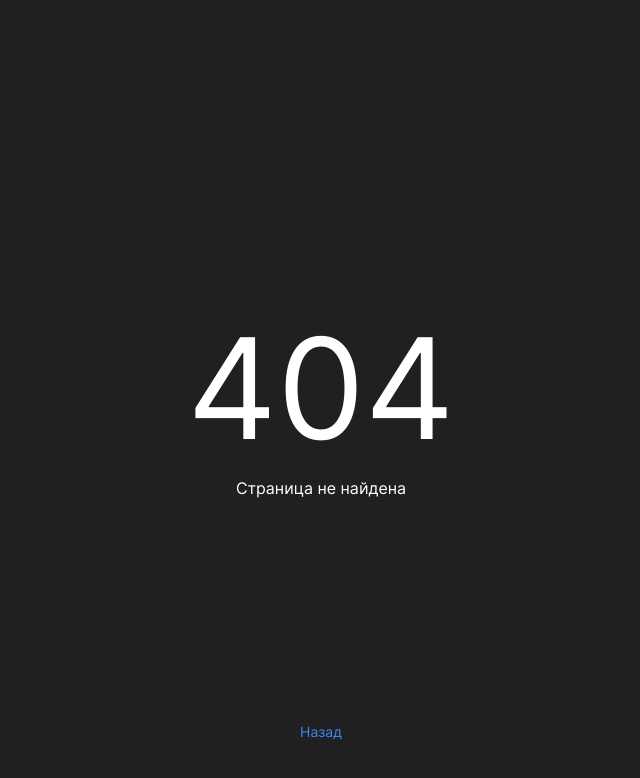
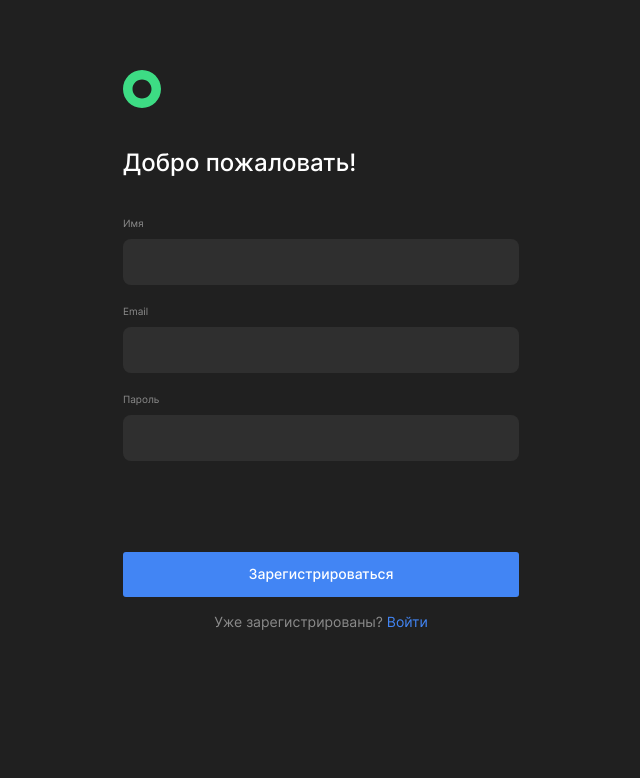
Before and after one commit to MaxVintsyun/movies-explorer-frontend, a React (Create React App) app: page /signup in a window 1280 px wide. Before the commit this address had no page. Shown: the top 778 px of the page, without its empty margins (319-959 px from the left). Built offline with nearby package versions, Linux system fonts and the light colour scheme.

Commit message:
feat: верстка страницы регистрации и авторизации

```diff
--- a/src/components/App/App.js
+++ b/src/components/App/App.js
@@ -1,15 +1,24 @@
-import { Routes, Route } from 'react-router-dom';
+import { Routes, Route, Navigate } from 'react-router-dom';
+import Header from '../Header/Header';
+import Footer from '../Footer/Footer';
 import Main from "../Main/Main";
 import PageNotFound from '../PageNotFound/PageNotFound';
+import Login from '../Login/Login';
+import Register from '../Register/Register';
 
 
 function App() {
   return (
     <div className="page">
+      <Header />
       <Routes>
         <Route path='/' element={<Main />} />
-        <Route path="*" element={<PageNotFound />} />
+        <Route path='/signin' element={<Login />} />
+        <Route path='/signup' element={<Register />} />
+        <Route path='/not-found' element={<PageNotFound />} />
+        <Route path="*" element={<Navigate to='/not-found' replace={true}/>} />
       </Routes>
+      <Footer />
     </div>
   );
 }
--- a/src/components/Footer/Footer.jsx
+++ b/src/components/Footer/Footer.jsx
@@ -1,5 +1,11 @@
+import { hiddenRoutes } from "../../utils/constants";
+import { useLocation} from 'react-router-dom';
+
 function Footer() {
+    const location = useLocation();
+
     return(
+        (!hiddenRoutes.includes(location.pathname) || location.pathname === '/profile') && (
         <footer className="footer">
             <p className="footer__info">Учебный проект Яндекс.Практикум х BeatFilm.</p>
             <div className="footer__subinfo">
@@ -10,6 +16,7 @@ function Footer() {
                 </div>
             </div>
         </footer>
+        )
     );
 }
 
--- a/src/components/Header/Header.css
+++ b/src/components/Header/Header.css
@@ -9,6 +9,10 @@
 .header__logo {
     width: 38px;
     height: 38px;
+    background-image: url('../../images/logo.svg');
+    background-size: 100%;
+    background-repeat: no-repeat;
+    background-position: center;
 }
 
 .header__authentication {
@@ -23,6 +27,9 @@
     font-style: normal;
     font-weight: 500;
     line-height: 16px;
+    text-decoration: none;
+    opacity: 1;
+    transition: opacity 0.2s linear;
 }
 
 .header__auth {
@@ -34,4 +41,11 @@
     font-style: normal;
     font-weight: 500;
     line-height: 16px;
+    text-decoration: none;
+    transition: opacity 0.2s linear;
 }
+
+.header__register:hover,
+.header__auth:hover {
+    opacity: 0.7;
+}
--- a/src/components/Header/Header.jsx
+++ b/src/components/Header/Header.jsx
@@ -1,15 +1,19 @@
-import React from 'react';
-import logo from '../../images/header-logo.svg';
+import { useLocation, Link } from 'react-router-dom';
+import { hiddenRoutes } from '../../utils/constants';
 
 function Header() {
+    const location = useLocation();
+
     return(
+        !hiddenRoutes.includes(location.pathname) && (
         <header className='header'>
-            <img className='header__logo' src={logo} alt='Лого'/>
+            <Link to='/' className='header__logo' />
             <div className='header__authentication'>
-                <div className='header__register'>Регистрация</div>
-                <div className='header__auth'>Войти</div>
+                <Link to='/signup' className='header__register'>Регистрация</Link>
+                <Link to='/signin' className='header__auth'>Войти</Link>
             </div>
         </header>
+        )
     );
 }
 
--- /dev/null
+++ b/src/components/Login/Login.jsx
@@ -0,0 +1,26 @@
+import { Link } from "react-router-dom";
+
+function Login() {
+    return (
+        <div className="sign">
+            <Link to='/' className="sign__logo" />
+            <h2 className="sign__title">Рады видеть!</h2>
+            <form className="sign__form" id="login-form-container" name="login-form">
+                <label className="sign__field" htmlFor="email">
+                    <span className="sign__placeholder">Email</span>
+                    <input className="sign__input" id="login-email-input" name="email" type="email" required />
+                    <span className="sign__error"></span>
+                </label>
+                <label className="sign__field" htmlFor="password">
+                    <span className="sign__placeholder">Пароль</span>
+                    <input className="sign__input" id="login-password-input" name="password" type="password" required />
+                    <span className="sign__error"></span>
+                </label>
+                <button type="submit" className="sign__submit">Войти</button>
+            </form>
+            <p className="sign__question">Ещё не зарегистрированы? <Link to="/signup" className="sign__redirect">Регистрация</Link></p>
+        </div>
+    );
+}
+
+export default Login;
--- a/src/components/Main/Main.jsx
+++ b/src/components/Main/Main.jsx
@@ -1,6 +1,4 @@
 import { useRef } from "react";
-import Header from "../Header/Header";
-import Footer from "../Footer/Footer";
 import Promo from "./Promo/Promo";
 import AboutProject from "./AboutProject/AboutProject";
 import Techs from "./Techs/Techs";
@@ -13,14 +11,12 @@ function Main() {
     const aboutMe = useRef();
 
     const navTabElements = [
-        {ref: aboutProjectRef, text: 'О проекте'},
-        {ref: techsRef, text: 'Технологии'},
-        {ref: aboutMe, text: 'Студент'}
+        { ref: aboutProjectRef, text: 'О проекте' },
+        { ref: techsRef, text: 'Технологии' },
+        { ref: aboutMe, text: 'Студент' }
     ];
 
-    return(
-        <>
-            <Header />
+    return (
         <main className="main">
             <Promo navTabElements={navTabElements} />
             <AboutProject ref={aboutProjectRef} />
@@ -28,8 +24,6 @@ function Main() {
             <AboutMe ref={aboutMe} />
             <Portfolio />
         </main>
-            <Footer />
-        </>
     );
 }
 
--- /dev/null
+++ b/src/components/Register/Register.jsx
@@ -0,0 +1,31 @@
+import { Link } from "react-router-dom";
+
+function Register() {
+    return (
+        <div className="sign">
+            <Link to='/' className="sign__logo" />
+            <h2 className="sign__title">Добро пожаловать!</h2>
+            <form className="sign__form" id="register-form-container" name="register-form">
+            <label className="sign__field" htmlFor="name">
+                    <span className="sign__placeholder">Имя</span>
+                    <input className="sign__input" id="register-name-input" name="name" type="text" required />
+                    <span className="sign__error"></span>
+                </label>
+                <label className="sign__field" htmlFor="email">
+                    <span className="sign__placeholder">Email</span>
+                    <input className="sign__input" id="register-email-input" name="email" type="email" required />
+                    <span className="sign__error"></span>
+                </label>
+                <label className="sign__field" htmlFor="password">
+                    <span className="sign__placeholder">Пароль</span>
+                    <input className="sign__input" id="register-password-input" name="password" type="password" required />
+                    <span className="sign__error"></span>
+                </label>
+                <button type="submit" className="sign__submit">Зарегистрироваться</button>
+            </form>
+            <p className="sign__question">Уже зарегистрированы? <Link to="/signin" className="sign__redirect">Войти</Link></p>
+        </div>
+    );
+}
+
+export default Register;
--- /dev/null
+++ b/src/components/SignForm/SignForm.css
@@ -0,0 +1,132 @@
+.sign {
+    display: flex;
+    flex-direction: column;
+    max-width: 396px;
+    margin: 70px auto 0;
+}
+
+.sign__logo {
+    width: 38px;
+    height: 38px;
+    background-image: url('../../images/logo.svg');
+    background-size: 100%;
+    background-position: center;
+}
+
+.sign__title {
+    margin: 40px 0;
+    padding: 0;
+    color: #FFF;
+    font-size: 24px;
+    font-style: normal;
+    font-weight: 500;
+    line-height: normal;
+}
+
+.sign__form {
+    display: flex;
+    flex-direction: column;
+    width: 100%;
+    height: 380px;
+}
+
+.sign__field {
+    position: relative;
+    display: flex;
+    flex-direction: column;
+    padding-bottom: 20px;
+}
+
+.sign__field:last-of-type {
+    margin-bottom: 0;
+}
+
+.sign__placeholder {
+    margin-bottom: 10px;
+    color: #8B8B8B;
+    font-size: 10px;
+    font-style: normal;
+    font-weight: 400;
+    line-height: normal;
+}
+
+.sign__input {
+    padding: 15px;
+    border: none;
+    outline: none;
+    box-shadow: none;
+    color: #FFF;
+    font-size: 13px;
+    font-style: normal;
+    font-weight: 500;
+    line-height: normal;
+    border-radius: 8px;
+    background-color: #2F2F2F;
+}
+
+.sign__input_error {
+    color: #EE3465;
+}
+
+.sign__error {
+    position: absolute;
+    bottom: 0;
+    left: 0;
+    color: #EE3465;
+    font-size: 10px;
+    font-style: normal;
+    font-weight: 400;
+    line-height: normal;
+    opacity: 0;
+    visibility: hidden;
+}
+
+.sign__error_active {
+    opacity: 1;
+    visibility: visible;
+}
+
+.sign__submit {
+    margin-top: auto;
+    padding: 13px 0 15px;
+    border: none;
+    outline: none;
+    box-shadow: none;
+    text-align: center;
+    color: #FFF;
+    font-size: 14px;
+    font-style: normal;
+    font-weight: 500;
+    line-height: normal;
+    border-radius: 3px;
+    background: #4285F4;
+    cursor: pointer;
+    opacity: 1;
+    transition: opacity 0.2s linear;
+}
+
+.sign__submit:hover {
+    opacity: 0.8;
+}
+
+.sign__question {
+    margin: 16px 0 0;
+    padding: 0;
+    color: #8B8B8B;
+    text-align: center;
+    font-size: 14px;
+    font-style: normal;
+    font-weight: 400;
+    line-height: normal;
+}
+
+.sign__redirect {
+    color: #4285F4;
+    text-decoration: none;
+    opacity: 1;
+    transition: opacity 0.2s linear;
+}
+
+.sign__redirect:hover {
+    opacity: 0.7;
+}
--- a/src/index.css
+++ b/src/index.css
@@ -11,6 +11,7 @@
 @import url('./components/Main/AboutMe/AboutMe.css');
 @import url('./components/Main/Portfolio/Portfolio.css');
 @import url('./components/Footer/Footer.css');
+@import url('./components/SignForm/SignForm.css');
 
 body {
   background-color: #202020;
--- a/src/utils/constants.jsx
+++ b/src/utils/constants.jsx
@@ -1,3 +1,5 @@
+const hiddenRoutes = ['/signup', '/signin', '/not-found'];
+
 const techs = ['HTML', 'CSS', 'JS', 'React', 'Git', 'Express.js', 'mongoDB']
 
 const projects = [
@@ -6,4 +8,4 @@ const projects = [
     {title: 'Одностраничное приложение', link: 'https://maxvintsyun.github.io/mvin-mesto/'},
 ]
 
-export { techs, projects }
+export { hiddenRoutes, techs, projects }
```
Also changed, not shown: src/images/logo.svg (renamed from src/images/header-logo.svg). Lines whose indentation alone changed are shown as unchanged.
